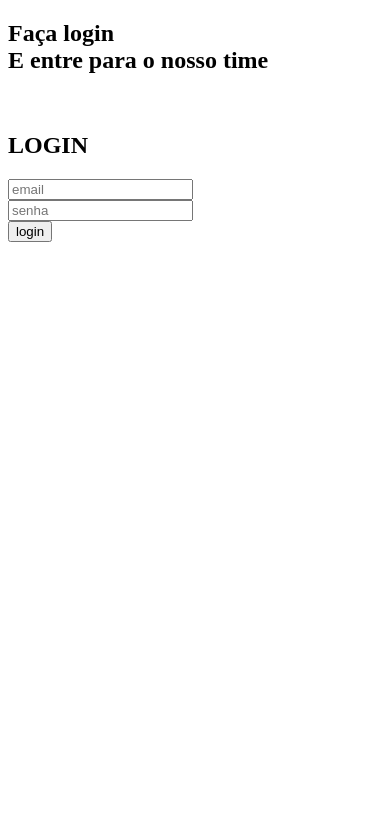
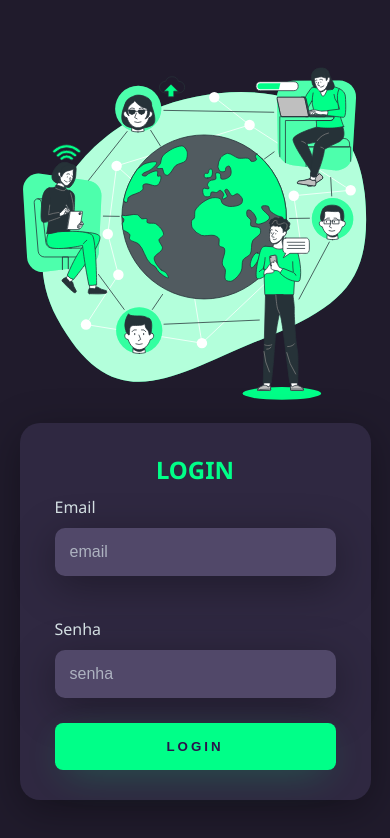
Before and after one commit to Diego-Pereira-do-Carmo/tela-login, a plain HTML site: page index.html in a window 390 px wide. Drawn offline with Linux system fonts and the light colour scheme.

Commit message:
responsividade

```diff
--- a/css/style.css
+++ b/css/style.css
@@ -0,0 +1,150 @@
+@import url('https://fonts.googleapis.com/css2?family=Noto+Sans:wght@400;700&display=swap');
+
+body {
+    margin: 0;
+    font-family: 'Noto Sans', sans-serif;
+}
+
+body * {
+    box-sizing: border-box;
+}
+
+main {
+    width: 100vw;
+    height: 100vh;
+    background-color: #201b2c;
+    display: flex;
+    justify-content: center;
+    align-items: center;
+}
+
+#left {
+    width: 50vw;
+    height: 100vh;
+    display: flex;
+    justify-content: center;
+    align-items: center;
+    flex-direction: column;
+}
+
+h1 {
+    color: #77ffc0;
+    font-size: 3vw;
+}
+
+img {
+    width: 35vw;
+}
+
+#right {
+    width: 50vw;
+    height: 100vh;
+    display: flex;
+    justify-content: center;
+    align-items: center;
+}
+
+.card {
+    width: 60%;
+    display: flex;
+    justify-content: center;
+    align-items: center;
+    flex-direction: column;
+    padding: 30px 35px;
+    background-color: #2f2841;
+    border-radius: 20px;
+    box-shadow: 0px 10px 40px #00000056;
+}
+
+h2 {
+    color: #00ff88;
+    font-weight: 800;
+    margin: 0;
+}
+
+.textField {
+    width: 100%;
+    display: flex;
+    flex-direction: column;
+    align-items: flex-start;
+    justify-content: center;
+    margin: 10px 0px;
+}
+
+.textField > input {
+    width: 100%;
+    border: none;
+    border-radius: 10px;
+    padding: 15px;
+    background-color: #514869;
+    color: #f0ffffde;
+    font-size: 12pt;
+    box-shadow: 0px 10px 40px #00000056;
+    outline: none;
+    box-sizing: border-box;
+}
+
+.textField > label {
+    color: #f0ffffde;
+    margin-bottom: 10px;
+}
+
+.textField > input::placeholder {
+    color: #f0ffff94;
+}
+
+.btn-login {
+    width: 100%;
+    padding: 16px 0px;
+    border-radius: 8px;
+    border: none;
+    text-transform: capitalize;
+    outline: none;
+    font-weight: 800;
+    letter-spacing: 3px;
+    color: #2b134b;
+    background-color: #00ff88;
+    cursor: pointer;
+    margin-top: 15px;
+    box-shadow: 0px 10px 40px -12px #00ff8052;
+}
+
+@media screen and (max-width: 950px) {
+    .card {
+        width: 80%;
+    }
+
+}
+
+@media screen and (max-width: 600px) {
+    main {
+        flex-direction: column;
+    }
+
+    h1 {
+        display: none;
+    }
+
+    #left {
+        width: 100%;
+        height: auto;
+    }
+
+    #right {
+        width: 100%;
+        height: auto;
+    }
+
+    img {
+        width: 45vh;
+
+
+    }
+
+    .card {
+        width: 90%;
+        box-sizing: border-box;
+
+    }
+
+}
--- a/index.html
+++ b/index.html
@@ -14,21 +14,27 @@
         <section id="left">
             <h1>Faça login<br>E entre para o nosso time</h1>
 
-            <img src="" alt="">
+            <img src="./img/logo.svg" alt="logo">
 
         </section>
 
-        <section id="rigth">
-            <h2>LOGIN</h2>
+        <section id="right">
+            <div class="card">
+                <h2>LOGIN</h2>
+                <div class="textField">
+                    <label for="email">Email</label>
+                    <input type="text" name="email" placeholder="email">
+                    <br>
+                </div>
 
-            <form method="GET" action="">
+                <div class="textField">
+                    <label for="senha">Senha</label>
+                    <input type="password" name="semha" placeholder="senha">
+                </div>
 
-                <input type="email" placeholder="email">
-                <br>
-                <input type="password" placeholder="senha">
-                <br>
-                <input type="submit" value="login">
-            </form>
+                <button class="btn-login">LOGIN</button>
+
+            </div>
 
         </section>
     </main>
```
Also changed, not shown: img/logo.svg (added).
